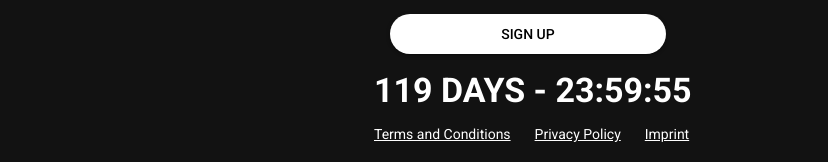
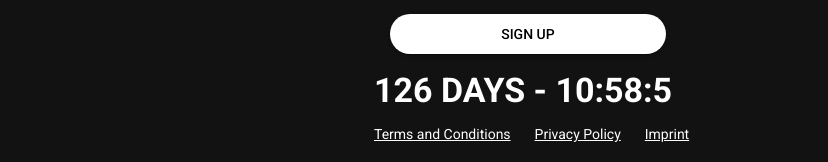
Before and after one commit to talhanonari25/locaidad, a React (Create React App) app: page / in a window 1280 px wide. Shown: the part 556-718 px from the top of the page, without its empty margins (266-1094 px from the left). Built offline with nearby package versions, Linux system fonts and the light colour scheme.

Commit message:
Set timer in homepage

```diff
--- a/src/Components/Home/Home.js
+++ b/src/Components/Home/Home.js
@@ -7,19 +7,31 @@ import logo from '../../Assets/locaided Logo.png';
 
 const Home = ({days}) => {
   const navigate = useNavigate();
-  const [countdown, setCountdown] = useState(days * 86400);
   const [isLoggedIn, setIsLoggedIn] = useState(false);
+
+    const targetDate = new Date('2024-10-26T00:00:00Z');
+
+    const now = new Date();
+    const initialCountdown = Math.floor((targetDate - now) / 1000);
+
+    const [countdown, setCountdown] = useState(initialCountdown);
+
+    useEffect(() => {
+      const countdownInterval = setInterval(() => {
+        setCountdown((prevCountdown) => prevCountdown - 1);
+      }, 1000);
+
+      return () => clearInterval(countdownInterval);
+    }, []);
+
+    const dayRem = Math.floor(countdown / 86400);
+    const hrRem = Math.floor((countdown % 86400) / 3600);
+    const minRem = Math.floor((countdown % 3600) / 60);
+    const secRem = countdown % 60;
 
   useEffect(() => {
     const token = sessionStorage.getItem("access-token");
     setIsLoggedIn(!!token);
-  }, []);
-
-  useEffect(() => {
-    const countdownInterval = setInterval(() => {
-      setCountdown((prevCountdown) => prevCountdown - 1);
-    }, 1000);
-    return () => clearInterval(countdownInterval);
   }, []);
 
   const handleLogout = () => {
@@ -27,11 +39,6 @@ const Home = ({days}) => {
     setIsLoggedIn(false);
     navigate('/login');
   };
-
-  const dayRem = Math.floor(countdown / 86400);
-  const hrRem = Math.floor((countdown % 86400) / 3600);
-  const minRem = Math.floor((countdown % 3600) / 60);
-  const secRem = countdown % 60;
 
   const small_screen = useMediaQuery('(max-width:720px)');
 
```
